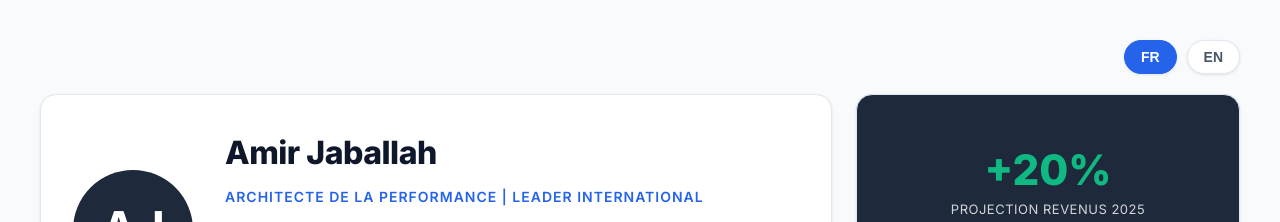
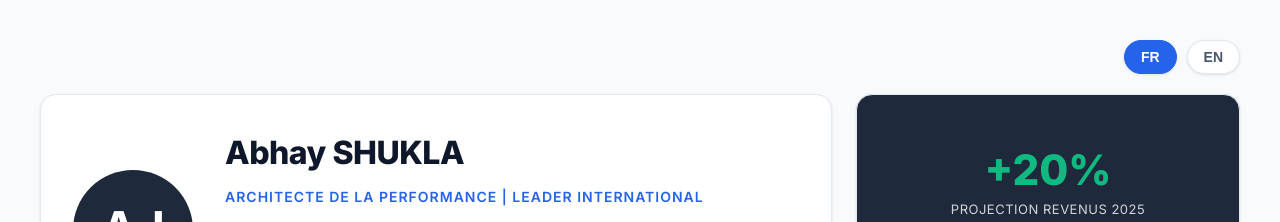
Before and after one commit to abhayshukla04/profile, a plain HTML site: page index.html in a window 1280 px wide. Shown: the top 222 px of the page. Drawn offline with Linux system fonts and the light colour scheme.

Commit message:
Update name from Amir Jaballah to Abhay SHUKLA

```diff
--- a/index.html
+++ b/index.html
@@ -3,7 +3,7 @@
 <head>
     <meta charset="UTF-8">
     <meta name="viewport" content="width=device-width, initial-scale=1.0">
-    <title>Amir Jaballah | Architecte de la Performance : Humain × Technologie × Business</title>
+    <title>Abhay SHUKLA | Architecte de la Performance : Humain × Technologie × Business</title>
     <link rel="preconnect" href="https://fonts.googleapis.com">
     <link rel="preconnect" href="https://fonts.gstatic.com" crossorigin>
     <link href="https://fonts.googleapis.com/css2?family=Inter:wght@300;400;500;600;700;800&display=swap" rel="stylesheet">
@@ -372,7 +372,7 @@
     <div class="card card-profile">
         <div class="profile-avatar">AJ</div>
         <div class="profile-content">
-            <h1>Amir Jaballah</h1>
+            <h1>Abhay SHUKLA</h1>
 
             <div class="lang-fr">
                 <div class="subtitle">Architecte de la Performance | Leader International</div>
@@ -607,7 +607,7 @@
 
     <div class="card card-video">
         <a href="https://www.youtube.com/watch?v=yOQfEnWdbns" target="_blank" class="video-link" title="Watch Speech">
-            <img src="https://img.youtube.com/vi/yOQfEnWdbns/maxresdefault.jpg" alt="Discours Amir Jaballah Valedictorian" class="video-thumb">
+            <img src="https://img.youtube.com/vi/yOQfEnWdbns/maxresdefault.jpg" alt="Discours Abhay SHUKLA Valedictorian" class="video-thumb">
             <div class="play-button">▶</div>
         </a>
     </div>
```
